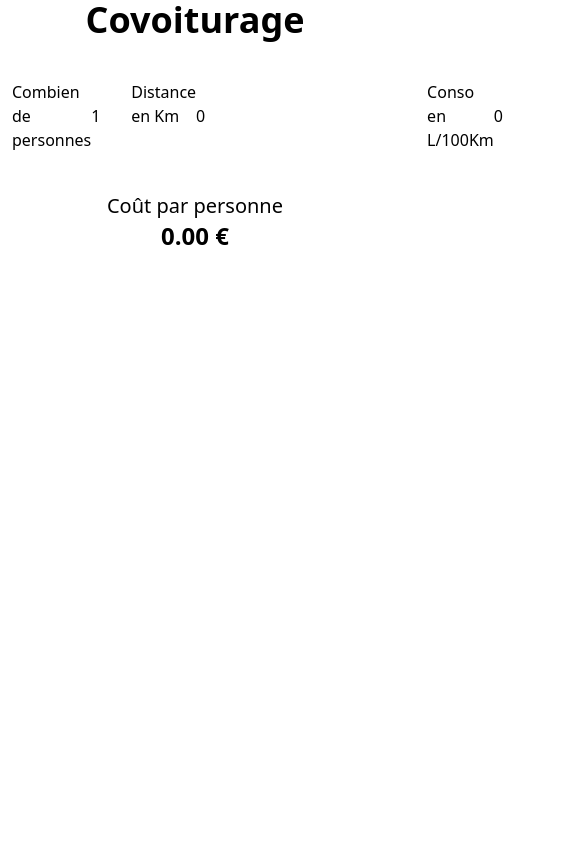
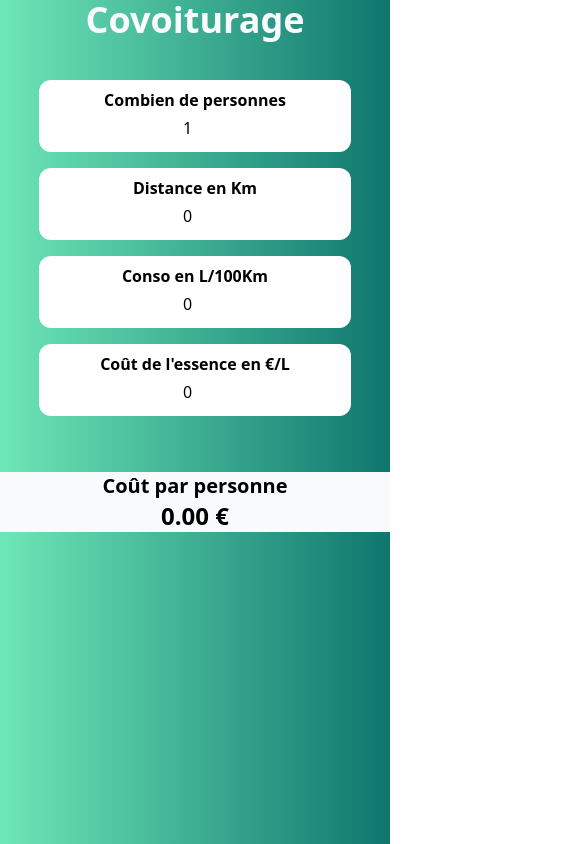
Before and after one commit to gI7DUmmY/covoiturage, a React (Create React App) app: page / in a window 390 px wide. Shown: the top 844 px of the page, 585 px wide, since content can reach past the window. Built offline with nearby package versions, Linux system fonts and the light colour scheme.

Commit message:
🎨💄✨ mobile ready

```diff
--- a/src/App.js
+++ b/src/App.js
@@ -1,4 +1,6 @@
 import { useState, useEffect } from 'react'
+
+import FormInput from './FormInput'
 
 function App() {
   const [formData, setFormData] = useState({
@@ -9,76 +11,68 @@ function App() {
   })
   const [total, setTotal] = useState(0)
 
-  const handleChangePers = value => {
-    setFormData({ ...formData, pers: value })
-  }
+  const handleChange = e => {
+    const key = e.target.id
+    const value = e.target.value
 
-  const handleChangeDist = value => {
-    setFormData({ ...formData, dist: value })
-  }
-
-  const handleChangePrix = value => {
-    setFormData({ ...formData, prix: value })
-  }
-
-  const handleChangeConso = value => {
-    setFormData({ ...formData, conso: value })
+    setFormData(prevState => ({ ...prevState, [key]: value }))
   }
 
   useEffect(() => {
-    console.log(formData)
-    setTotal(
-      (
-        ((formData.dist / 100) * formData.conso * formData.prix) /
-        formData.pers
-      ).toFixed(2)
-    )
+    formData.pers > 0 &&
+      formData.dist >= 0 &&
+      formData.conso >= 0 &&
+      formData.prix >= 0 &&
+      setTotal(
+        (
+          ((formData.dist / 100) * formData.conso * formData.prix) /
+          Math.round(formData.pers)
+        ).toFixed(2)
+      )
   }, [formData])
 
   return (
-    <>
-      <h1 className='text-4xl font-bold text-center'>Covoiturage</h1>
-      <form className='mt-10 mx-3 flex justify-between'>
-        <label htmlFor='pers'>Combien de personnes</label>
-        <input
-          type='number'
-          id='pers'
-          className='w-10'
-          min='1'
-          max='5'
+    <div className='bg-gradient-to-r from-emerald-300 to-teal-700 h-screen'>
+      <h1 className='text-4xl font-bold text-center text-slate-50'>
+        Covoiturage
+      </h1>
+      <form className='mt-10 mx-auto flex flex-col'>
+        <FormInput
+          id={'pers'}
+          min={1}
+          max={5}
           value={formData.pers}
-          onChange={e => handleChangePers(e.target.value)}
+          handleChange={handleChange}
+          label={'Combien de personnes'}
         />
-        <label htmlFor='dist'>Distance en Km</label>
-        <input
-          type='number'
-          id='dist'
-          min='0'
+
+        <FormInput
+          id={'dist'}
+          min={0}
           value={formData.dist}
-          onChange={e => handleChangeDist(e.target.value)}
+          handleChange={handleChange}
+          label={'Distance en Km'}
         />
-        <label htmlFor='conso'>Conso en L/100Km</label>
-        <input
-          type='number'
-          id='conso'
-          min='0'
+        <FormInput
+          id={'conso'}
+          min={0}
           value={formData.conso}
-          onChange={e => handleChangeConso(e.target.value)}
+          handleChange={handleChange}
+          label={'Conso en L/100Km'}
         />
-        <label htmlFor='prix'>Coût de l'essence en €</label>
-        <input
-          type='number'
-          id='prix'
-          min='0'
+        <FormInput
+          id={'prix'}
+          min={0}
           value={formData.prix}
-          onChange={e => handleChangePrix(e.target.value)}
+          handleChange={handleChange}
+          label={"Coût de l'essence en €/L"}
         />
       </form>
-      <div className='mt-10 text-center'>
-        <h3 className='text-xl'>Coût par personne</h3>
+      <div className='mt-10 text-center bg-slate-50'>
+        <h3 className='text-xl font-semibold'>Coût par personne</h3>
         <p className='text-2xl font-bold'>{total} €</p>
       </div>
-    </>
+    </div>
   )
 }
 
--- /dev/null
+++ b/src/FormInput.jsx
@@ -0,0 +1,22 @@
+const formInput = ({ id, min, max, value, handleChange, label }) => {
+  return (
+    <>
+      <div className='flex flex-col w-4/5 py-2 mx-auto mb-4 text-center bg-white rounded-xl'>
+        <label htmlFor={id} className='font-semibold'>
+          {label}
+        </label>
+        <input
+          type='number'
+          id={id}
+          className='h-8 w-3/4 mx-auto text-center'
+          min={min}
+          max={max}
+          value={value}
+          onChange={e => handleChange(e)}
+        />
+      </div>
+    </>
+  )
+}
+
+export default formInput
```
